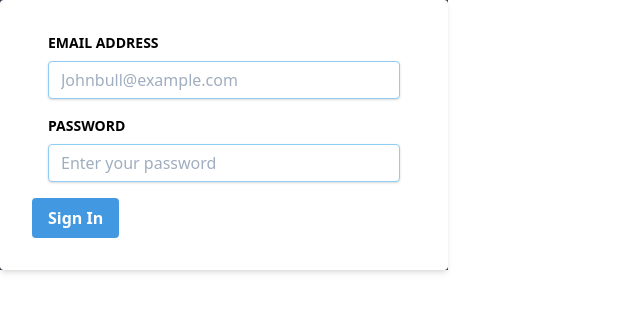
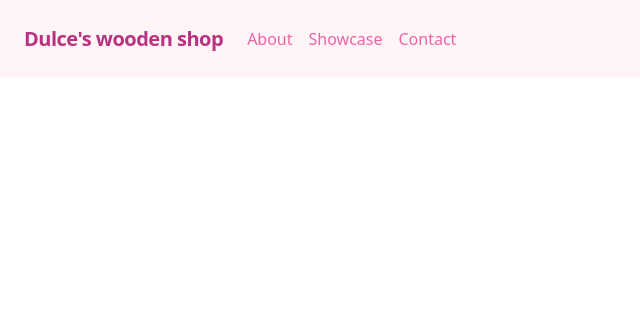
Before and after one commit to misselliev/dulce-woods, a React (Create React App) app: page / in a window 1280 px wide. Shown: the top 312 px of the page, without its empty margins (0-640 px from the left). Built offline with nearby package versions, Linux system fonts and the light colour scheme.

Commit message:
Adding Nav component

```diff
--- a/src/App.js
+++ b/src/App.js
@@ -1,26 +1,12 @@
-/* eslint-disable jsx-a11y/label-has-associated-control */
 /* eslint-disable react/jsx-filename-extension */
 import React from 'react';
 import './styles/index.css';
+import Nav from './components/Nav';
 
 function App() {
   return (
     <div className="App">
-      <div className="w-full max-w-md bg-gray-800">
-        <form action="" className=" bg-white shadow-md rounded px-8 py-8 pt-8">
-          <div className="px-4 pb-4">
-            <label htmlFor="email" className="text-sm block font-bold  pb-2">EMAIL ADDRESS</label>
-            <input type="email" name="email" id="" className="shadow appearance-none border rounded w-full py-2 px-3 text-gray-700 leading-tight focus:outline-none focus:shadow-outline border-blue-300 " placeholder="Johnbull@example.com" />
-          </div>
-          <div className="px-4 pb-4">
-            <label htmlFor="password" className="text-sm block font-bold pb-2">PASSWORD</label>
-            <input type="password" name="email" id="" className="shadow appearance-none border rounded w-full py-2 px-3 text-gray-700 leading-tight focus:outline-none focus:shadow-outline border-blue-300" placeholder="Enter your password" />
-          </div>
-          <div>
-            <button className="bg-blue-500 hover:bg-blue-700 text-white font-bold py-2 px-4 rounded focus:outline-none focus:shadow-outline" type="button">Sign In</button>
-          </div>
-        </form>
-      </div>
+      <Nav />
     </div>
   );
 }
--- /dev/null
+++ b/src/components/Nav.jsx
@@ -0,0 +1,29 @@
+// eslint-disable-next-line no-unused-vars
+import React from 'react';
+
+const Nav = () => (
+  <nav className="flex items-center sm:justify-between flex-wrap bg-pink-100 p-6">
+    <div className="flex items-center justify-between flex-shrink-0 text-pink-700 mr-6">
+      <a href="mailto:elizabeth.villalejos@gmail.com?subject=Website%20Inquiry">
+        <span className="font-semibold tracking-tight cursive text-xl">
+          Dulce&apos;s wooden shop
+        </span>
+      </a>
+    </div>
+    <div className="w-full sm:block flex-grow lg:flex lg:items-center lg:w-auto">
+      <div className="lg:flex-grow">
+        <a href="#about" className="sm:inline-block mt-4 lg:inline-block lg:mt-0 text-pink-500 hover:text-pink-400 mr-4">
+          About
+        </a>
+        <a href="#showcase" className="sm:inline-block mt-4 lg:inline-block lg:mt-0 text-pink-500 hover:text-pink-400 mr-4">
+          Showcase
+        </a>
+        <a href="#contact" className="sm:inline-block mt-4 lg:inline-block lg:mt-0 text-pink-500 hover:text-pink-400">
+          Contact
+        </a>
+      </div>
+    </div>
+  </nav>
+);
+
+export default Nav;
```
